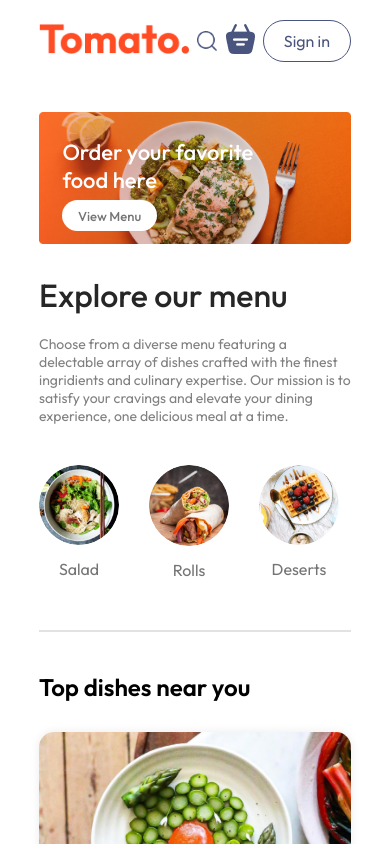
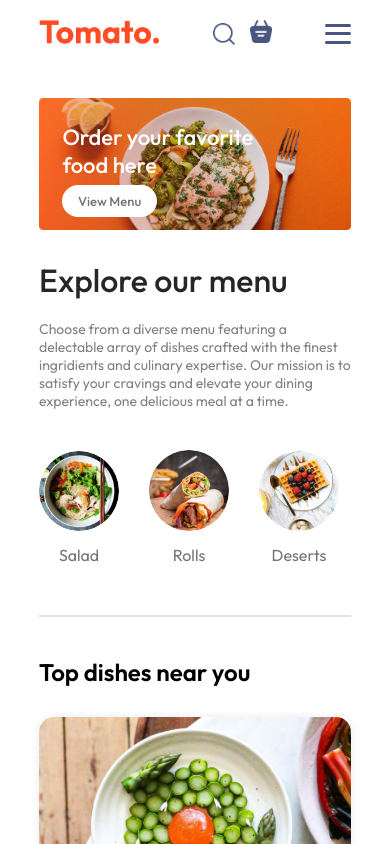
Before and after one commit to kleo2006/food-delivery, a React (Vite) app: page / in a window 390 px wide. Shown: the top 844 px of the page. Built offline with nearby package versions, Linux system fonts and the light colour scheme.

Commit message:
fix navbar mobile responsiveness

```diff
--- a/src/components/Navbar/Navbar.css
+++ b/src/components/Navbar/Navbar.css
@@ -1,4 +1,4 @@
-.navbar{
+/* .navbar{
     display: flex;
     padding: 20px 0px;
     justify-content: space-between;
@@ -102,4 +102,205 @@
         display:none;
     }
 
+} */
+
+  .navbar {
+    display: flex;
+    padding: 20px 0px;
+    justify-content: space-between;
+    align-items: center;
+    position: relative;
 }
+
+.navbar .logo {
+    width: 150px;
+}
+
+/* ── Desktop Menu ── */
+.navbar-menu {
+    display: flex;
+    font-size: 18px;
+    color: #49557e;
+    gap: 20px;
+    list-style: none;
+}
+
+.navbar-menu a {
+    text-decoration: none;
+    color: #49557e;
+    cursor: pointer;
+}
+
+/* ── Right Section ── */
+.navbar-right {
+    display: flex;
+    align-items: center;
+    gap: 20px;
+}
+
+.navbar-right img {
+    width: 24px;
+    cursor: pointer;
+}
+
+.navbar button {
+    background: transparent;
+    font-size: 16px;
+    padding: 10px 20px;
+    border: 1px solid #49557e;
+    border-radius: 50px;
+    color: #49557e;
+    cursor: pointer;
+    transition: 0.3s;
+}
+
+.navbar button:hover {
+    background-color: #fff4f2;
+}
+
+.navbar .active {
+    padding-bottom: 2px;
+    border-bottom: 2px solid #49557e;
+}
+
+/* ── Cart Icon ── */
+.navbar-search-icon {
+    position: relative;
+}
+
+.navbar-search-icon img {
+    width: 24px;
+}
+
+.navbar-search-icon .dot {
+    position: absolute;
+    min-width: 10px;
+    min-height: 10px;
+    background-color: tomato;
+    border-radius: 5px;
+    top: -8px;
+    right: -8px;
+}
+
+/* ── Hamburger (hidden on desktop) ── */
+.hamburger {
+    display: none;
+    flex-direction: column;
+    justify-content: space-between;
+    width: 26px;
+    height: 20px;
+    cursor: pointer;
+    z-index: 1000;
+}
+
+.hamburger .bar {
+    display: block;
+    width: 100%;
+    height: 3px;
+    background-color: #49557e;
+    border-radius: 3px;
+    transition: 0.3s;
+}
+
+/* ── Mobile Dropdown Menu (hidden on desktop) ── */
+.mobile-menu {
+    display: none;
+}
+
+/* ── Tablet (max 1050px) ── */
+@media (max-width: 1050px) {
+    .navbar .logo {
+        width: 140px;
+    }
+
+    .navbar-menu {
+        gap: 15px;
+        font-size: 17px;
+    }
+
+    .navbar-right {
+        gap: 15px;
+    }
+
+    .navbar button {
+        padding: 8px 18px;
+        font-size: 15px;
+    }
+}
+
+/* ── Mobile (max 750px) ── */
+@media (max-width: 750px) {
+
+    /* Hide desktop menu and sign in button */
+    .navbar-menu {
+        display: none;
+    }
+
+    .navbar-right button {
+        display: none;
+    }
+
+    /* Show hamburger */
+    .hamburger {
+        display: flex;
+    }
+
+    /* Mobile dropdown */
+    .mobile-menu {
+        display: flex;
+        flex-direction: column;
+        position: absolute;
+        top: 70px;
+        left: 0;
+        right: 0;
+        background-color: white;
+        padding: 20px;
+        gap: 18px;
+        box-shadow: 0 8px 20px rgba(0, 0, 0, 0.1);
+        border-radius: 0 0 12px 12px;
+        z-index: 999;
+    }
+
+    .mobile-menu a {
+        text-decoration: none;
+        color: #49557e;
+        font-size: 17px;
+        font-weight: 500;
+        padding: 6px 0;
+        border-bottom: 1px solid #f0f0f0;
+    }
+
+    .mobile-menu a.active {
+        border-bottom: 2px solid tomato;
+        color: tomato;
+    }
+
+    .mobile-menu button {
+        background: transparent;
+        font-size: 16px;
+        padding: 10px 20px;
+        border: 1px solid #49557e;
+        border-radius: 50px;
+        color: #49557e;
+        cursor: pointer;
+        transition: 0.3s;
+        width: fit-content;
+    }
+
+    .mobile-menu button:hover {
+        background-color: #fff4f2;
+    }
+
+    /* Keep logo, search & cart icons visible */
+    .navbar-right {
+        gap: 15px;
+    }
+
+    .navbar-right img {
+        width: 22px;
+    }
+
+    .navbar .logo {
+        width: 120px;
+    }
+}
--- a/src/components/Navbar/Navbar.jsx
+++ b/src/components/Navbar/Navbar.jsx
@@ -1,30 +1,93 @@
+// import React, { useContext, useState } from 'react';
+// import "./Navbar.css";
+// import { assets } from '../../assets/frontend_assets/assets';
+// import { Link } from 'react-router-dom';
+// import { StoreContext } from '../../context/StoreContext';
+// const Navbar = ({setShowLogin}) => {
+//     const [menu, setMenu]=useState("Home");
+//     const {getTotalCartAmount} = useContext(StoreContext)
+//   return (
+//     <div className="navbar">
+//     <Link to="/" > <img src={assets.logo} alt='navbar' className="logo" /></Link>
+//      <ul className="navbar-menu">
+//         <Link to="/" onClick={()=>setMenu("Home")} className={menu==="Home" ? "active" : " "}>Home</Link>
+//         <a href="#explore-menu" onClick={()=>setMenu("Menu")} className={menu==="Menu" ? "active" : ""}>Menu</a>
+//         <a href="#app-download" onClick={()=>setMenu("Mobile-App")} className={menu==="Mobile-App" ? "active" : "" }>Mobile-App</a>
+//         <a href="#footer" onClick={()=>setMenu("Contact us")} className={menu=="Contact us" ? "active": " "}>Contact us</a>
+//      </ul>
+//      <div className="navbar-right">
+//         <img src={assets.search_icon} alt="icon" />
+//      </div>
+//      <div className="navbar-search-icon">
+//       <Link to="/cart"> <img src={assets.basket_icon} alt='basket' /></Link>
+//         <div className={getTotalCartAmount()===0 ? "" : "dot"}></div>
+//      </div>
+//      <button onClick={()=>setShowLogin(true)}>Sign in</button>
+//     </div>
+//   )
+// }
+
+// export default Navbar
 import React, { useContext, useState } from 'react';
 import "./Navbar.css";
 import { assets } from '../../assets/frontend_assets/assets';
 import { Link } from 'react-router-dom';
 import { StoreContext } from '../../context/StoreContext';
+
 const Navbar = ({setShowLogin}) => {
-    const [menu, setMenu]=useState("Home");
-    const {getTotalCartAmount} = useContext(StoreContext)
+    const [menu, setMenu] = useState("Home");
+    const [mobileMenuOpen, setMobileMenuOpen] = useState(false);
+    const { getTotalCartAmount } = useContext(StoreContext);
+
+    const toggleMobileMenu = () => setMobileMenuOpen(!mobileMenuOpen);
+    const closeMenu = () => setMobileMenuOpen(false);
+
     return (
         <div className="navbar">
-    <Link to="/" > <img src={assets.logo} alt='navbar' className="logo" /></Link>
+            {/* Logo */}
+            <Link to="/" onClick={closeMenu}>
+                <img src={assets.logo} alt="navbar" className="logo" />
+            </Link>
+
+            {/* Desktop Menu */}
             <ul className="navbar-menu">
-        <Link to="/" onClick={()=>setMenu("Home")} className={menu==="Home" ? "active" : " "}>Home</Link>
-        <a href="#explore-menu" onClick={()=>setMenu("Menu")} className={menu==="Menu" ? "active" : ""}>Menu</a>
-        <a href="#app-download" onClick={()=>setMenu("Mobile-App")} className={menu==="Mobile-App" ? "active" : "" }>Mobile-App</a>
-        <a href="#footer" onClick={()=>setMenu("Contact us")} className={menu=="Contact us" ? "active": " "}>Contact us</a>
+                <Link to="/" onClick={() => setMenu("Home")} className={menu === "Home" ? "active" : ""}>Home</Link>
+                <a href="#explore-menu" onClick={() => setMenu("Menu")} className={menu === "Menu" ? "active" : ""}>Menu</a>
+                <a href="#app-download" onClick={() => setMenu("Mobile-App")} className={menu === "Mobile-App" ? "active" : ""}>Mobile-App</a>
+                <a href="#footer" onClick={() => setMenu("Contact us")} className={menu === "Contact us" ? "active" : ""}>Contact us</a>
             </ul>
+
+            {/* Right Icons */}
             <div className="navbar-right">
-        <img src={assets.search_icon} alt="icon" />
+                <img src={assets.search_icon} alt="search icon" />
+                <div className="navbar-search-icon">
+                    <Link to="/cart">
+                        <img src={assets.basket_icon} alt="basket" />
+                    </Link>
+                    <div className={getTotalCartAmount() === 0 ? "" : "dot"}></div>
                 </div>
-     <div className="navbar-search-icon">
-      <Link to="/cart"> <img src={assets.basket_icon} alt='basket' /></Link>
-        <div className={getTotalCartAmount()===0 ? "" : "dot"}></div>
+                <button onClick={() => setShowLogin(true)}>Sign in</button>
             </div>
-     <button onClick={()=>setShowLogin(true)}>Sign in</button>
+
+            {/* Hamburger Button (mobile only) */}
+            <div className="hamburger" onClick={toggleMobileMenu}>
+                <span className={mobileMenuOpen ? "bar open" : "bar"}></span>
+                <span className={mobileMenuOpen ? "bar open" : "bar"}></span>
+                <span className={mobileMenuOpen ? "bar open" : "bar"}></span>
             </div>
-  )
+
+            {/* Mobile Dropdown Menu */}
+            {mobileMenuOpen && (
+                <div className="mobile-menu">
+                    <Link to="/" onClick={() => { setMenu("Home"); closeMenu(); }} className={menu === "Home" ? "active" : ""}>Home</Link>
+                    <a href="#explore-menu" onClick={() => { setMenu("Menu"); closeMenu(); }} className={menu === "Menu" ? "active" : ""}>Menu</a>
+                    <a href="#app-download" onClick={() => { setMenu("Mobile-App"); closeMenu(); }} className={menu === "Mobile-App" ? "active" : ""}>Mobile-App</a>
+                    <a href="#footer" onClick={() => { setMenu("Contact us"); closeMenu(); }} className={menu === "Contact us" ? "active" : ""}>Contact us</a>
+                    <button onClick={() => { setShowLogin(true); closeMenu(); }}>Sign in</button>
+                </div>
+            )}
+        </div>
+    );
 }
 
-export default Navbar
+export default Navbar;
```
Lines whose indentation alone changed are shown as unchanged.
